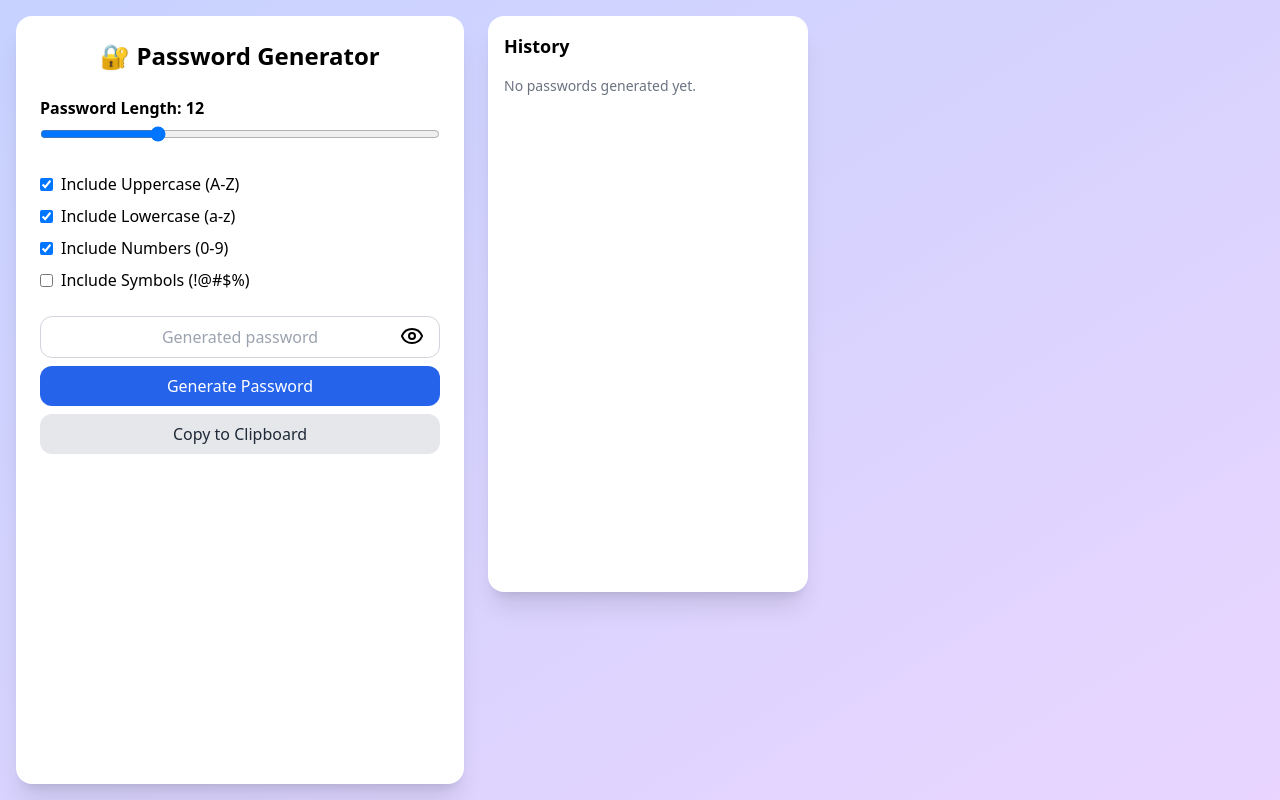
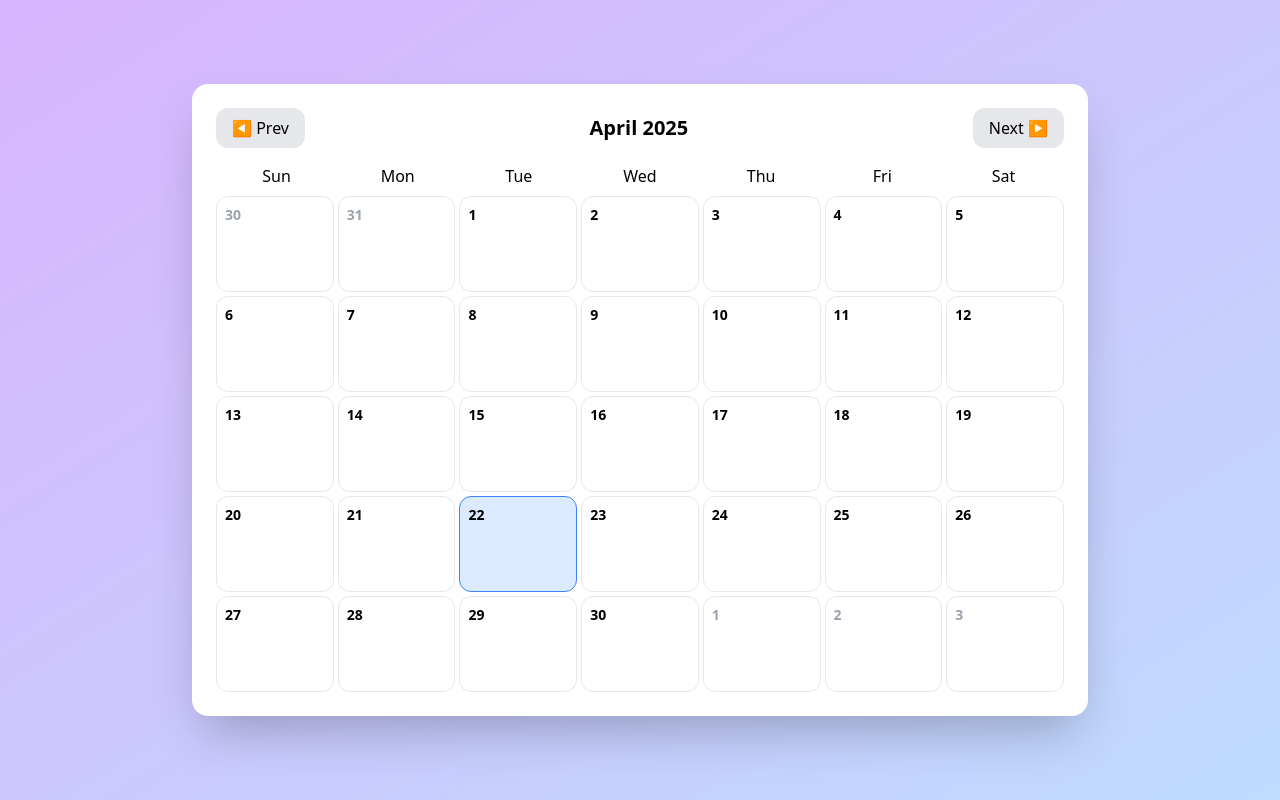
Before and after one commit to yash-sain/my-own-component-logic, a React (Create React App) app: page / in a window 1280 px wide. Built offline with nearby package versions, Linux system fonts and the light colour scheme; the HTML template or start-up script is replaced by a standard one.

Commit message:
refactor/code

```diff
--- a/package.json
+++ b/package.json
@@ -7,6 +7,7 @@
     "@testing-library/jest-dom": "^6.6.3",
     "@testing-library/react": "^16.3.0",
     "@testing-library/user-event": "^13.5.0",
+    "date-fns": "^4.1.0",
     "lucide-react": "^0.503.0",
     "react": "^19.1.0",
     "react-dom": "^19.1.0",
--- a/src/App.js
+++ b/src/App.js
@@ -1,14 +1,18 @@
 import React from 'react'
-import NumberGuessingGame from './components/NumberGuessingGame/NumberGuessingGame'
-import RockPaperScissors from './components/NumberGuessingGame/RockPaperScissors'
-import PasswordGenerator from './components/NumberGuessingGame/PasswordGenerator'
+import NumberGuessingGame from './components/NumberGuessingGame/NumberGuessingGame';
+import RockPaperScissors from './components/RockPaperScissors/RockPaperScissors';
+import PasswordGenerator from './components/PasswordGenerator/PasswordGenerator';
+import TodoApp from './components/TodoApp/TodoApp';
+import CalendarScheduler from './components/CalendarScheduler/CalendarScheduler';
 
 const App = () => {
   return (
     <div>
       {/* <NumberGuessingGame /> */}
       {/* <RockPaperScissors /> */}
-      <PasswordGenerator />
+      {/* <PasswordGenerator /> */}
+      {/* <TodoApp /> */}
+      <CalendarScheduler />
     </div>
   )
 }
--- /dev/null
+++ b/src/components/CalendarScheduler/CalendarScheduler.jsx
@@ -0,0 +1,87 @@
+import { useState } from "react";
+import { format, startOfMonth, endOfMonth, startOfWeek, endOfWeek, addDays, addMonths, subMonths, isSameMonth, isSameDay } from "date-fns";
+
+export default function CalendarScheduler() {
+    const [currentDate, setCurrentDate] = useState(new Date());
+    const [selectedDate, setSelectedDate] = useState(new Date());
+    const [events, setEvents] = useState({});
+
+    const header = () => {
+        return (
+            <div className="flex justify-between items-center mb-4">
+                <button
+                    onClick={() => setCurrentDate(subMonths(currentDate, 1))}
+                    className="px-4 py-2 bg-gray-200 rounded-xl hover:bg-gray-300"
+                >
+                    ◀ Prev
+                </button>
+                <h2 className="text-xl font-bold">{format(currentDate, "MMMM yyyy")}</h2>
+                <button
+                    onClick={() => setCurrentDate(addMonths(currentDate, 1))}
+                    className="px-4 py-2 bg-gray-200 rounded-xl hover:bg-gray-300"
+                >
+                    Next ▶
+                </button>
+            </div>
+        );
+    };
+
+    const daysOfWeek = () => {
+        const days = ["Sun", "Mon", "Tue", "Wed", "Thu", "Fri", "Sat"];
+        return (
+            <div className="grid grid-cols-7 text-center font-medium mb-2">
+                {days.map((day, idx) => (
+                    <div key={idx}>{day}</div>
+                ))}
+            </div>
+        );
+    };
+
+    const cells = () => {
+        const monthStart = startOfMonth(currentDate);
+        const monthEnd = endOfMonth(monthStart);
+        const startDate = startOfWeek(monthStart);
+        const endDate = endOfWeek(monthEnd);
+
+        const rows = [];
+        let days = [];
+        let day = startDate;
+
+        while (day <= endDate) {
+            for (let i = 0; i < 7; i++) {
+                const formattedDate = format(day, "d");
+                const cloneDay = day;
+                const dayKey = format(day, "yyyy-MM-dd");
+
+                days.push(
+                    <div
+                        key={day}
+                        onClick={() => setSelectedDate(cloneDay)}
+                        className={`border p-2 h-24 cursor-pointer flex flex-col justify-between rounded-xl transition
+              ${!isSameMonth(day, monthStart) ? "text-gray-400" : ""}
+              ${isSameDay(day, selectedDate) ? "bg-blue-100 border-blue-500" : "hover:bg-blue-50"}`}
+                    >
+                        <span className="text-sm font-semibold">{formattedDate}</span>
+                        <div className="text-xs truncate text-blue-600">
+                            {events[dayKey]?.[0]?.title || ""}
+                        </div>
+                    </div>
+                );
+                day = addDays(day, 1);
+            }
+            rows.push(<div key={day} className="grid grid-cols-7 gap-1">{days}</div>);
+            days = [];
+        }
+        return <div className="space-y-1">{rows}</div>;
+    };
+
+    return (
+        <div className="min-h-screen bg-gradient-to-br from-purple-300 to-blue-200 flex items-center justify-center p-4">
+            <div className="bg-white shadow-2xl rounded-2xl p-6 w-full max-w-4xl">
+                {header()}
+                {daysOfWeek()}
+                {cells()}
+            </div>
+        </div>
+    );
+}
--- a/src/components/NumberGuessingGame/RockPaperScissors.jsx
+++ b/src/components/RockPaperScissors/RockPaperScissors.jsx
@@ -1,4 +1,4 @@
-import { useEffect, useState } from "react";
+import { useState } from "react";
 
 export default function RockPaperScissors() {
 
--- /dev/null
+++ b/src/components/TodoApp/TodoApp.jsx
@@ -0,0 +1,106 @@
+import { useEffect, useState } from "react";
+
+export default function TodoApp() {
+
+    const [task, setTask] = useState("");
+    const [filters, setFilters] = useState("all");
+    const [taskData, setTaskData] = useState(() => {
+        const storedVal = JSON?.parse(localStorage?.getItem("task"));
+        return storedVal ? storedVal : []
+    });
+
+
+    const handleSubmit = (e) => {
+        e?.preventDefault();
+
+        if (!task) return;
+
+        const modifyTask = {
+            id: Date?.now(),
+            task,
+            completed: false
+        }
+        setTaskData(task => [...task, modifyTask]);
+        setTask("");
+    }
+
+    const toggleTask = (id) => {
+        setTaskData(taskData?.map(task => task?.id === id ? { ...task, completed: !task?.completed } : task));
+    }
+
+    const taskDelete = (id) => {
+        const deleteItem = taskData?.filter(item => item?.id !== id);
+        setTaskData(deleteItem);
+        alert("Task Deleted ✅")
+    }
+
+    const filtersTaskList = taskData?.filter(task => {
+        if(filters === "completed") return task?.completed;
+        if(filters === "incomplete") return !task?.completed;
+        return true
+    })
+
+    useEffect(() => {
+        localStorage?.setItem("task", JSON?.stringify(taskData));
+    }, [task, taskData]);
+
+    console.log(taskData)
+
+    return (
+        <div className="min-h-screen bg-gradient-to-br from-purple-300 to-blue-200 flex items-center justify-center p-4">
+            <div className="max-w-lg w-full bg-white shadow-2xl rounded-2xl p-6">
+                <h1 className="text-2xl font-bold text-center mb-6">📝 My To-Do List</h1>
+
+                {/* Add Task Input */}
+                <form action="#" onSubmit={handleSubmit}>
+                    <div className="flex gap-2 mb-4">
+                        <input
+                            type="text"
+                            placeholder="Add a new task..."
+                            value={task}
+                            id="task"
+                            name="task"
+                            onChange={(e) => setTask(e?.target?.value)}
+                            className="flex-1 border border-gray-300 p-2 rounded-xl focus:outline-none focus:ring-2 focus:ring-blue-400"
+                        />
+                        <button type="submit" className="bg-blue-600 hover:bg-blue-700 text-white px-4 rounded-xl transition">
+                            Add
+                        </button>
+                    </div>
+                </form>
+
+                {/* Filters */}
+                <div className="flex justify-center gap-2 mb-4">
+                    <button onClick={() => setFilters("all")} className={`border border-gray-300 px-3 py-1 rounded-full hover:bg-gray-100 ${filters === "all" ? "bg-gray-200" : "hover:bg-gray-100"}`}>
+                        All
+                    </button>
+                    <button onClick={() => setFilters("completed")} className={`border border-gray-300 px-3 py-1 rounded-full hover:bg-gray-100 ${filters === "completed" ? "bg-gray-200" : "hover:bg-gray-100"}`}>
+                        Completed
+                    </button>
+                    <button onClick={() => setFilters("incomplete")} className={`border border-gray-300 px-3 py-1 rounded-full hover:bg-gray-100 ${filters === "incomplete" ? "bg-gray-200" : "hover:bg-gray-100"}`}>
+                        Incomplete
+                    </button>
+                </div>
+
+                {/* Task List */}
+                <ul className="space-y-3">
+                    {/* Task Item */}
+                    {filtersTaskList?.length > 0 ? filtersTaskList?.map(item => {
+                        return (
+                            <li key={item?.id} className="flex justify-between items-center bg-gray-100 px-4 py-2 rounded-xl">
+                                <span className={`${item?.completed ? "line-through text-gray-400" : "text-gray-800"}`}>{item?.task}</span>
+                                <div className="flex gap-2">
+                                    <button className="text-green-600 hover:text-green-800 text-xl" onClick={() => toggleTask(item?.id)}>✔</button>
+                                    <button className="text-red-600 hover:text-red-800 text-xl" onClick={() => taskDelete(item?.id)}>🗑</button>
+                                </div>
+                            </li>
+                        )
+                    }) : <div className="text-center mt-3">
+                        <h1>No Tasks Found!</h1>
+                    </div>}
+
+                </ul>
+            </div>
+        </div>
+    );
+}
```
Also changed, not shown: src/components/PasswordGenerator/PasswordGenerator.jsx (renamed from src/components/NumberGuessingGame/PasswordGenerator.jsx), 1 other file (tests, documents, lock files or other folders).
